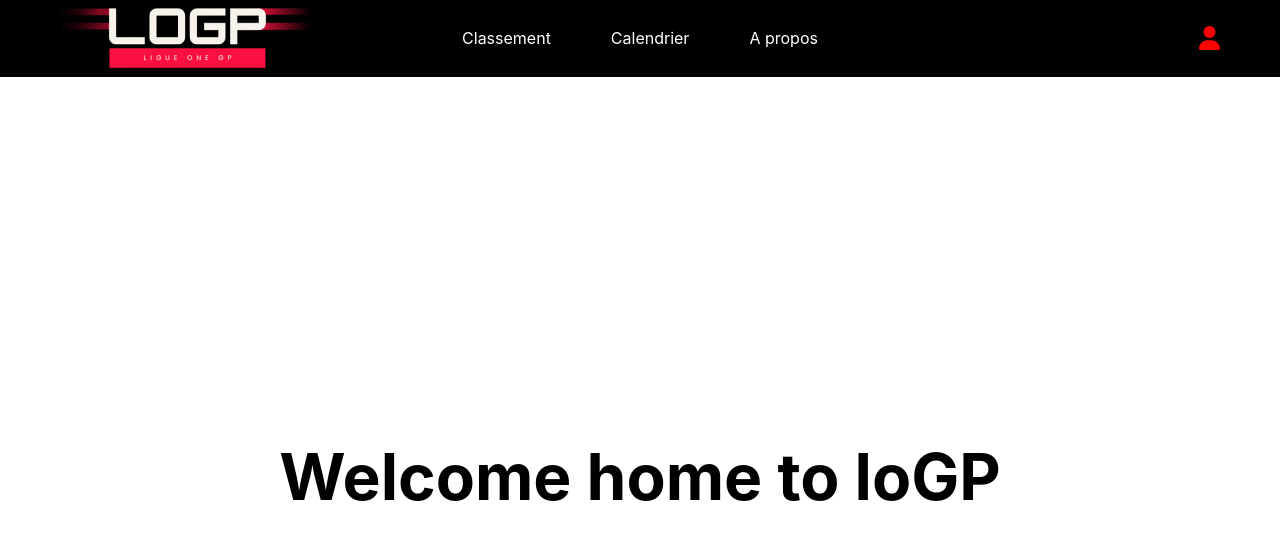
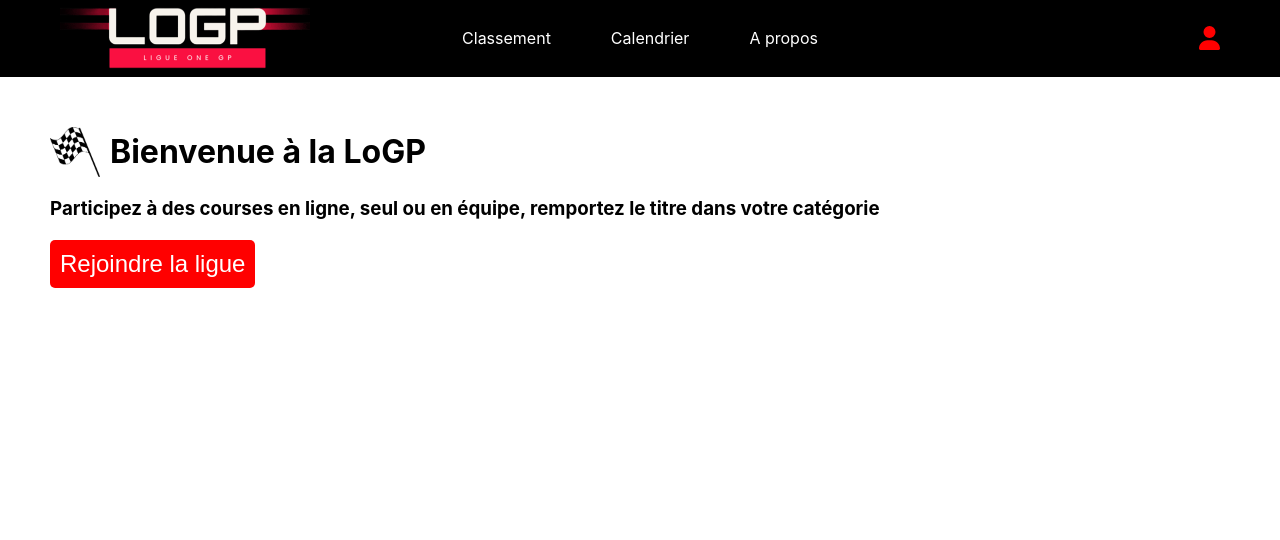
Before and after one commit to Florian77000/logp-frontend, a Next.js app: page / in a window 1280 px wide. Shown: the top 540 px of the page. Built offline with nearby package versions, Linux system fonts and the light colour scheme.

Commit message:
1ere div home ok

```diff
--- a/components/Home.js
+++ b/components/Home.js
@@ -8,7 +8,17 @@ function Home() {
         <Header />
       </header>
       <main className={styles.main}>
-        <h1 className={styles.title}>Welcome home to loGP</h1>
+        <div className={styles.divTitle}>
+          <img className={styles.imgTitle} src="./damier.png"></img>
+          <h1 className={styles.title}>Bienvenue à la LoGP</h1>
+        </div>
+        <div className={styles.accroche}>
+          <h3>Participez à des courses en ligne, seul ou en équipe, remportez le titre dans votre catégorie</h3>
+        </div>
+        <div className={styles.homeBtn}>
+          <button className={styles.btn}>Rejoindre la ligue</button>
+        </div>
+
       </main>
     </div>
   );
--- a/styles/Home.module.css
+++ b/styles/Home.module.css
@@ -1,24 +1,26 @@
 .main {
+  margin: 50px;
   display: flex;
   flex-direction: column;
-  justify-content: center;
+  gap: 20px;
+}
+.divTitle {
+  display: flex;
+  gap: 10px;
   align-items: center;
-  min-height: 100vh;
-  padding: 4rem 0;
+
 }
 
-.title {
-  line-height: 1.15;
-  font-size: 4rem;
+.imgTitle {
+  width: 50px;
+  height: 50px;
 }
 
-.title a {
-  color: #0070f3;
-  text-decoration: none;
+.btn {
+  color: white;
+  background-color: red;
+  font-size: 24px;
+  border: 0px;
+  border-radius: 5px;
+  padding: 10px;
 }
-
-.title a:hover,
-.title a:focus,
-.title a:active {
-  text-decoration: underline;
-}
--- a/styles/globals.css
+++ b/styles/globals.css
@@ -9,9 +9,10 @@ body {
   box-sizing: border-box;
 }
 
-h3 {
+h1, h2, h3 {
   margin: 0;
 }
+
 h4 {
   color: grey;
   margin: 0;
```
Also changed, not shown: public/damier.png (added).
